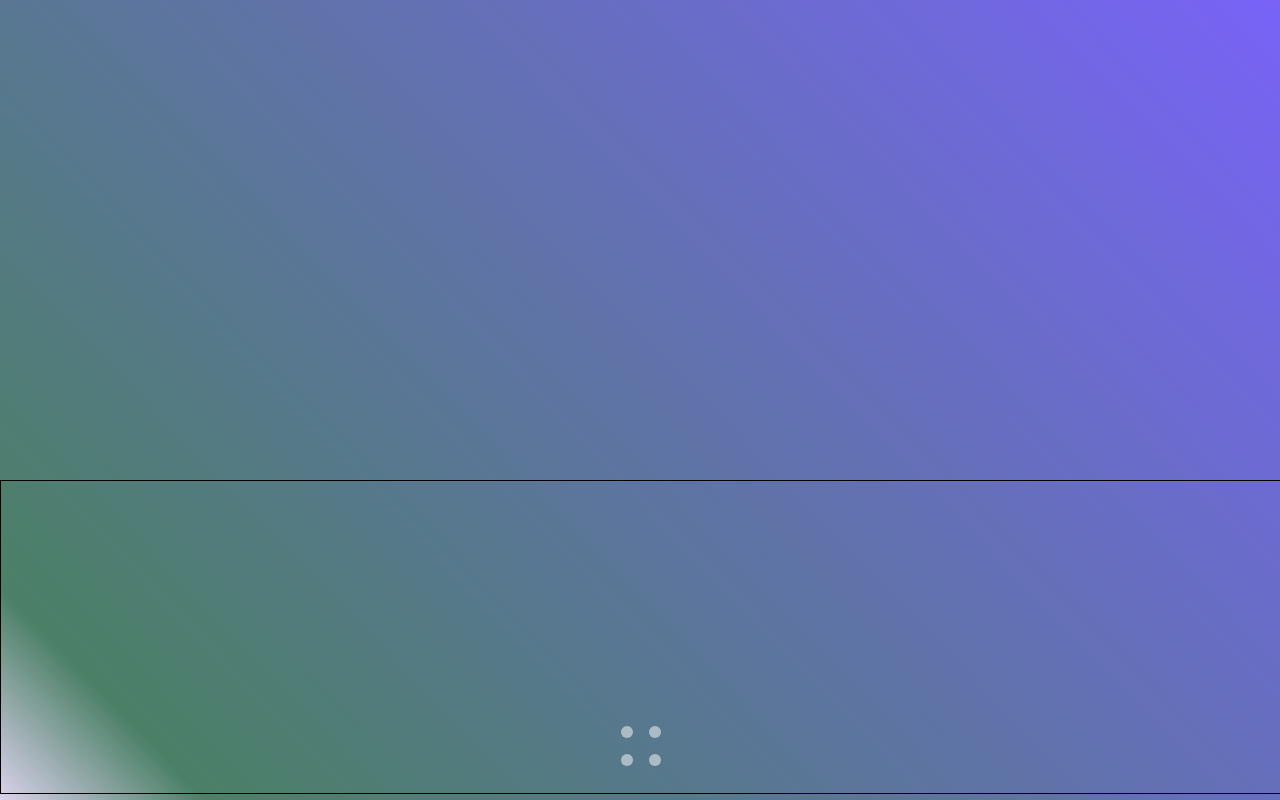
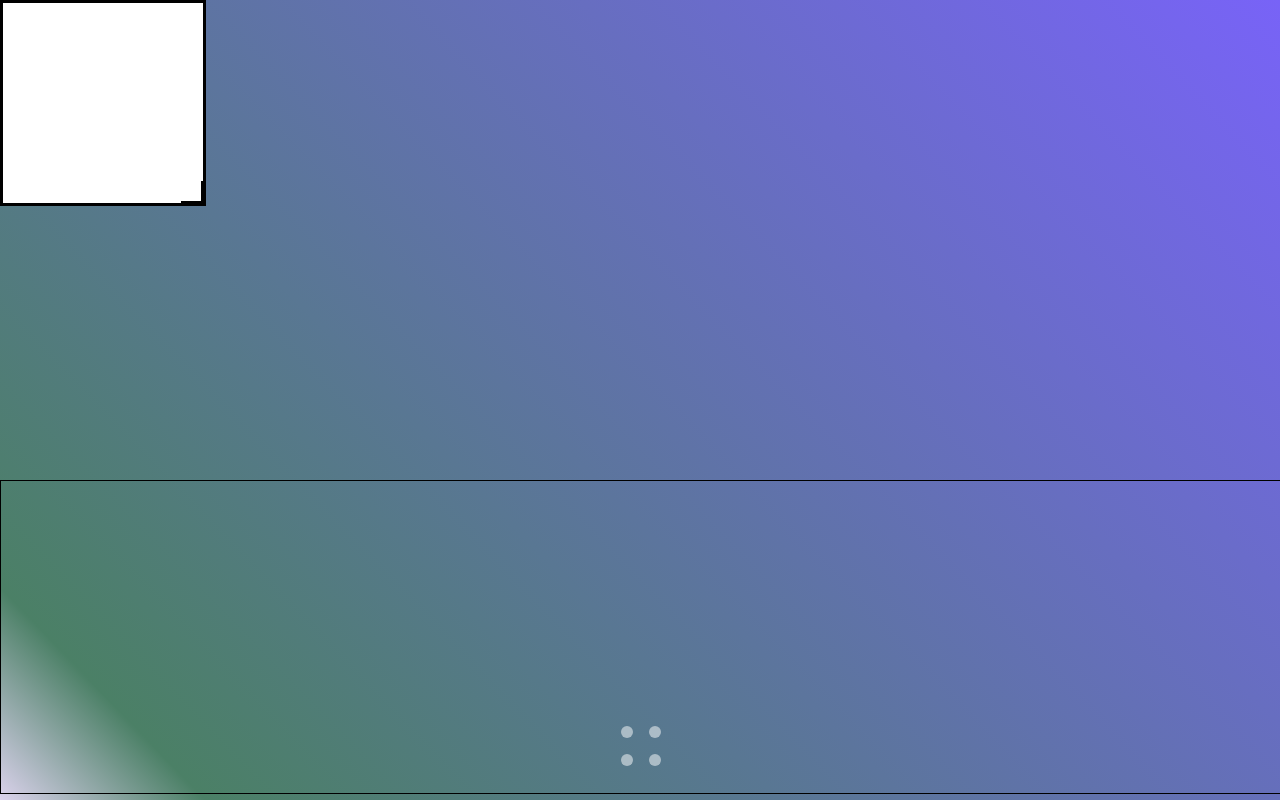
Before and after one commit to TomaszBeben/portfolio_v2, a React (Create React App) app: page / in a window 1280 px wide. Built offline with nearby package versions, Linux system fonts and the light colour scheme.

Commit message:
resize test

```diff
--- a/src/App.js
+++ b/src/App.js
@@ -1,6 +1,7 @@
 import React from 'react';
 
 import MenuButton from './components/MenuButton';
+import Test from './components/Test'
 import { random } from './components/GlobalFunction';
 
 const background = `linear-gradient(
@@ -30,6 +31,7 @@ const App = () => {
     <>
       <div className='main--Page--Background' style={style}>
         <MenuButton />
+        <Test/>
       </div>
     </>
   );
--- /dev/null
+++ b/src/components/Handle.js
@@ -0,0 +1,10 @@
+import React from 'react'
+
+const Handle = () => {
+    return (
+        <div className='testHandle'>
+        </div>
+    )
+}
+
+export default Handle
--- a/src/components/NavElements.js
+++ b/src/components/NavElements.js
@@ -21,9 +21,8 @@ const NavElements = (props) => {
             <HashRouter>
                 <div className={props.show}>
                     {elements.map((elem) => (
-                        <Link to={elem.route}>
+                        <Link key={elem.id} to={elem.route}>
                             <div
-                                key={elem.id}
                                 className={elem.mainClass + ' ' + elem.indywidualClass}
                                 onClick={props.click}
                             ></div>
--- /dev/null
+++ b/src/components/Test.js
@@ -0,0 +1,15 @@
+import React from 'react'
+import { ResizableBox } from 'react-resizable';
+import Handle from './Handle';
+
+const Test = () => {
+    return (
+        <>
+        <ResizableBox className='test' width={200} height={200}
+            minConstraints={[100, 100]} maxConstraints={[300, 300]} handle={Handle}>
+        </ResizableBox>
+        </>
+    )
+}
+
+export default Test
--- a/src/style/_contentFolder.scss
+++ b/src/style/_contentFolder.scss
@@ -4,8 +4,8 @@
 }
 
 .content-folder-folder {
-    width: 500px;
-    height: 500px;
+    width: 400px;
+    height: 400px;
 }
 
 .content-folder-folder-full-screen {
--- a/src/style/app.scss
+++ b/src/style/app.scss
@@ -8,3 +8,20 @@ html {
     position: absolute;
     overflow: hidden;
 }
+
+.test {
+    width: 100px;
+    height: 100px;
+    background-color: white;
+    border: 3px solid black;
+}
+
+.testHandle {
+    width: 20px;
+    height: 20px;
+    border-right: 2px solid black;
+    border-bottom: 2px solid black;
+    position: relative;
+    top: calc(100% - 22px);
+    left: calc(100% - 22px);
+}
```
Also changed, not shown: 1 other file (tests, documents, lock files or other folders).
